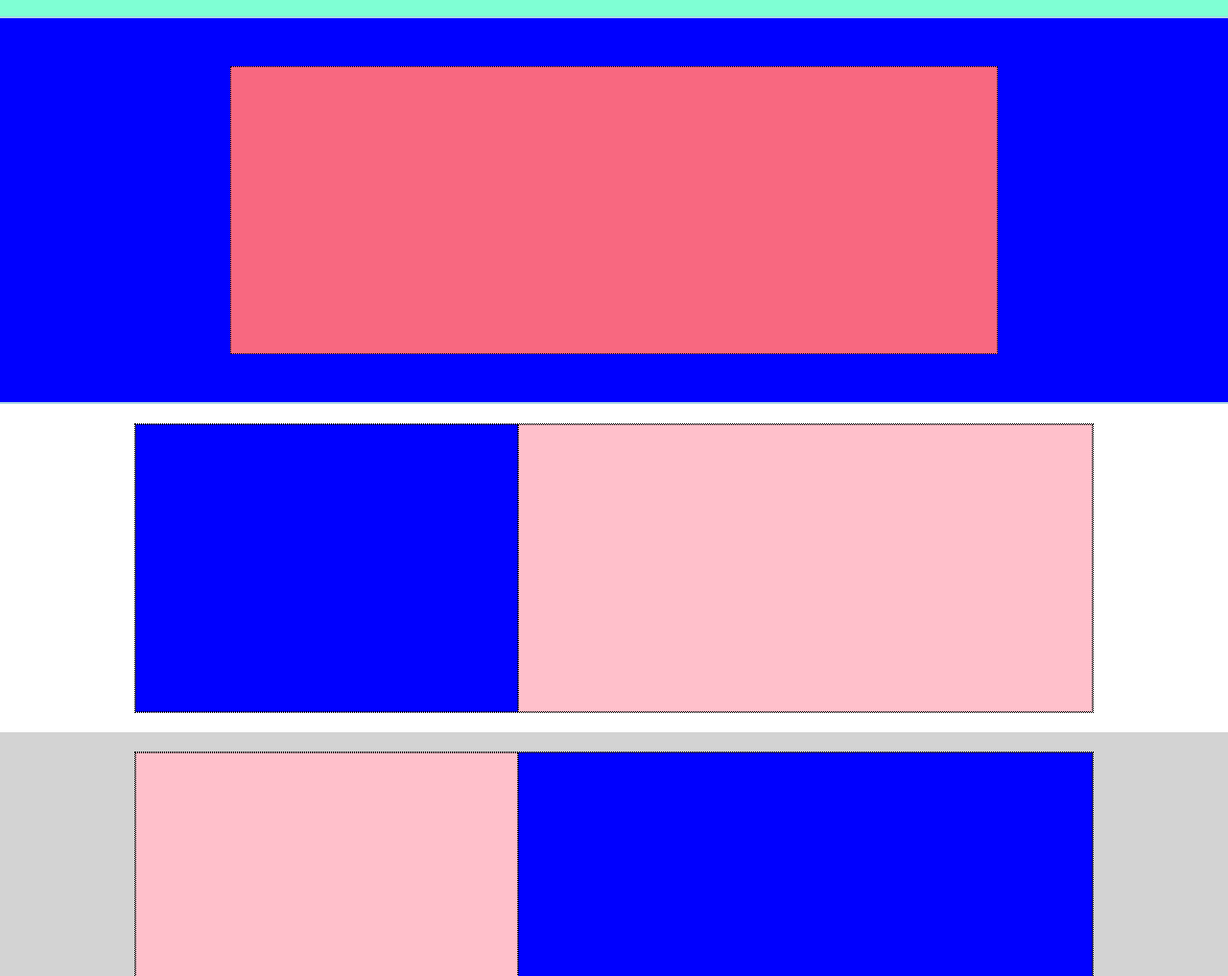
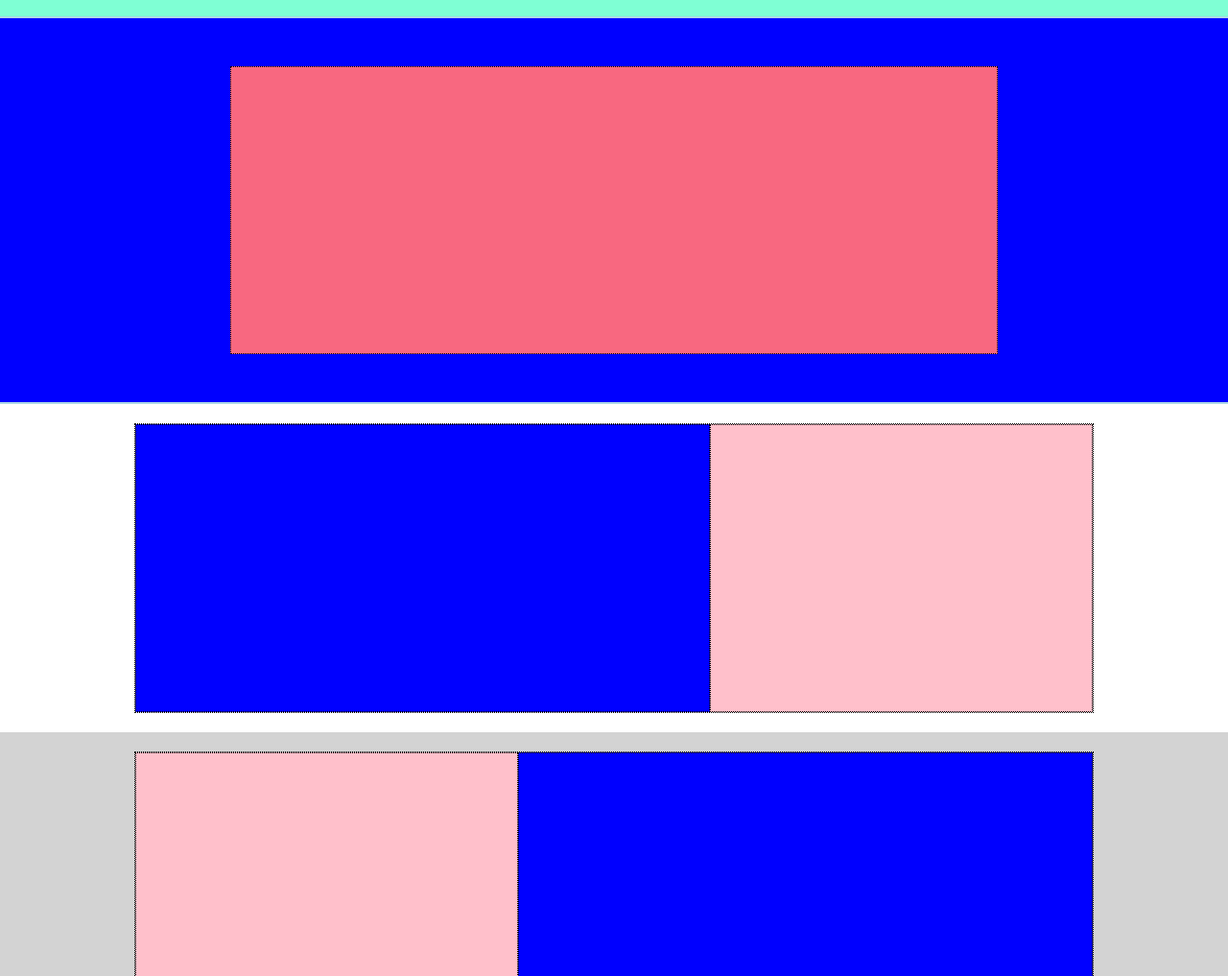
Before and after one commit to PintilieGeani/htmlcss-struttura-discord, a plain HTML site: page index.html in a window 1280 px wide. Shown: the part 83-1100 px from the top of the page at 96% size. Drawn offline with Linux system fonts and the light colour scheme.

Commit message:
feat: error-adjust

```diff
--- a/index.html
+++ b/index.html
@@ -47,8 +47,8 @@
     <main>
         <section class="padding">
             <div class="container flex">
-                <div class="col-40 height bg-blue "></div>
-                <div class="col-60 height bg-pink"></div>
+                <div class="col-60 height bg-blue "></div>
+                <div class="col-40 height bg-pink"></div>
             </div>
         </section>
         <section class="padding bg-grey">
```
